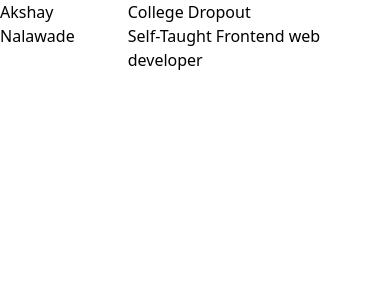
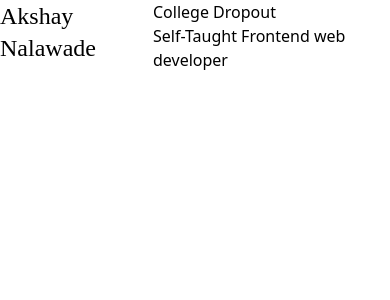
Before and after one commit to akshay-ken/Resume, a React (Vite) app: page / in a window 390 px wide. Shown: the top 300 px of the page. Built offline with nearby package versions, Linux system fonts and the light colour scheme; a web font is replaced by a local one.

Commit message:
style: add font and text size with desktop breakpoint

```diff
--- a/src/components/HeaderSection.jsx
+++ b/src/components/HeaderSection.jsx
@@ -1,7 +1,7 @@
 export function HeaderSection() {
   return (
     <header className="flex flex-row">
-      <h1>Akshay Nalawade</h1>
+      <h1 className="font-zcool text-2xl md:text-7xl">Akshay Nalawade</h1>
       <div>
         <p>College Dropout</p>
         <p>Self-Taught Frontend web developer</p>
```
